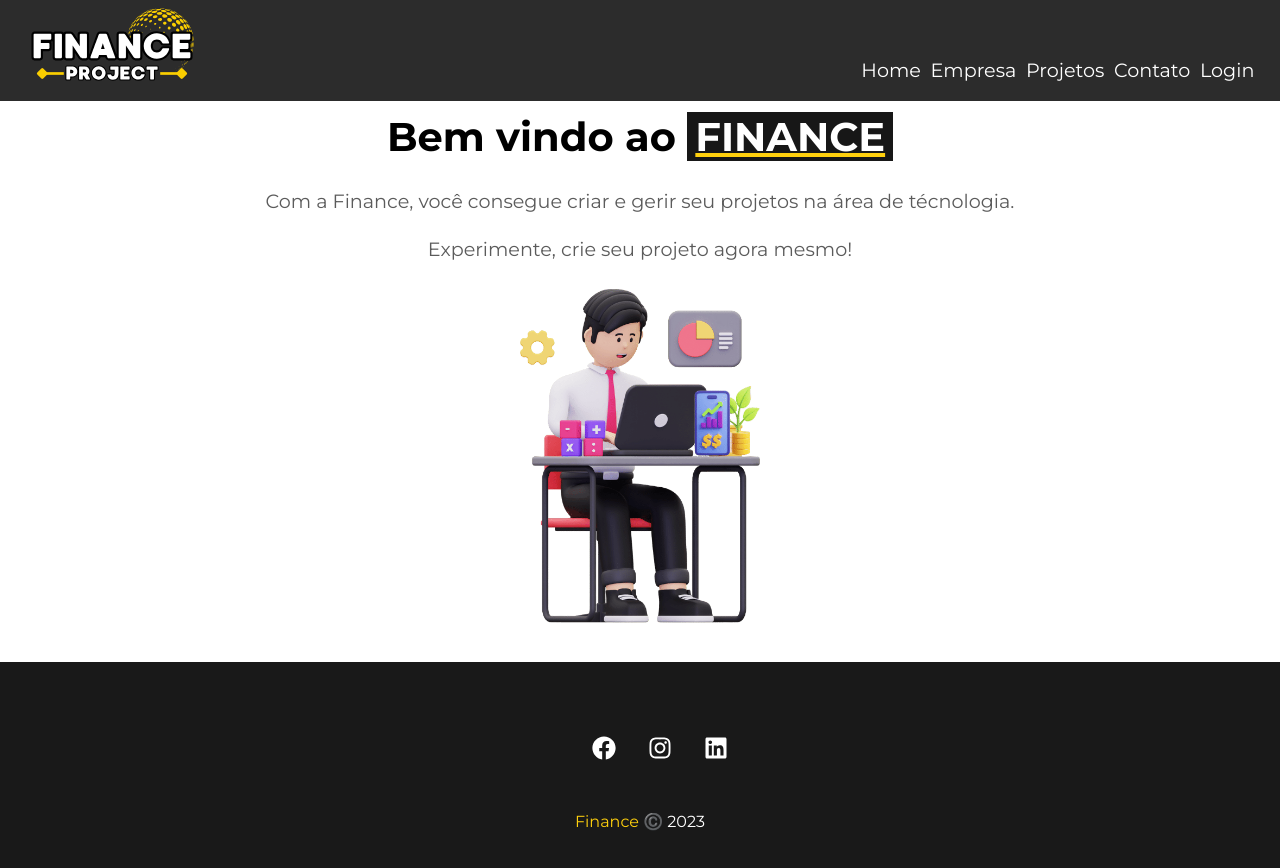
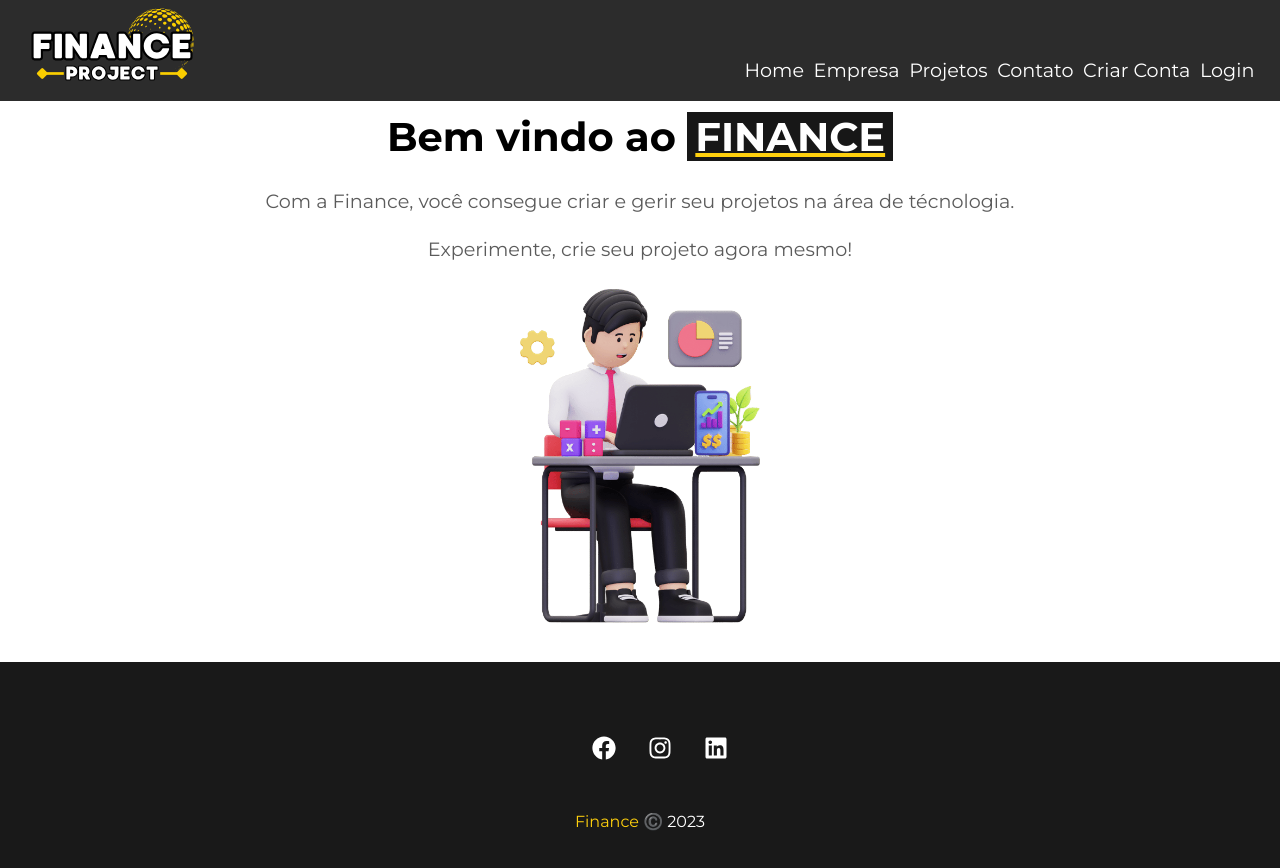
Before and after one commit to GSBarros17/FinanceProject, a React (Vite) app: page / in a window 1280 px wide. Shown: the top 868 px of the page. Built offline with nearby package versions, Linux system fonts and the light colour scheme.

Commit message:
add na navbar o link de acesso a pg de registro

```diff
--- a/src/components/Navbar.jsx
+++ b/src/components/Navbar.jsx
@@ -57,6 +57,9 @@ export default function Navbar(){
                         <Link to="/Contact">Contato</Link>
                     </li>
                     <li onClick={handleLinkClick}>
+                        <Link to="/Register">Criar Conta</Link>
+                    </li>
+                    <li onClick={handleLinkClick}>
                         <Link to="/Login">Login</Link>
                     </li>
                 </ul>
```
